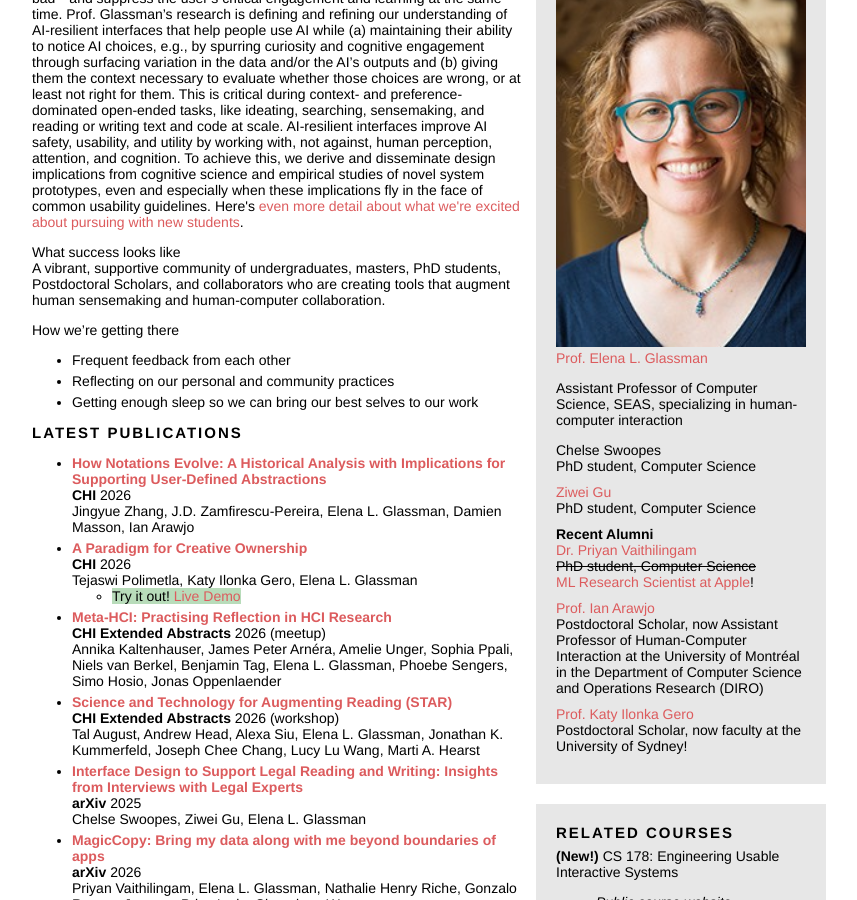
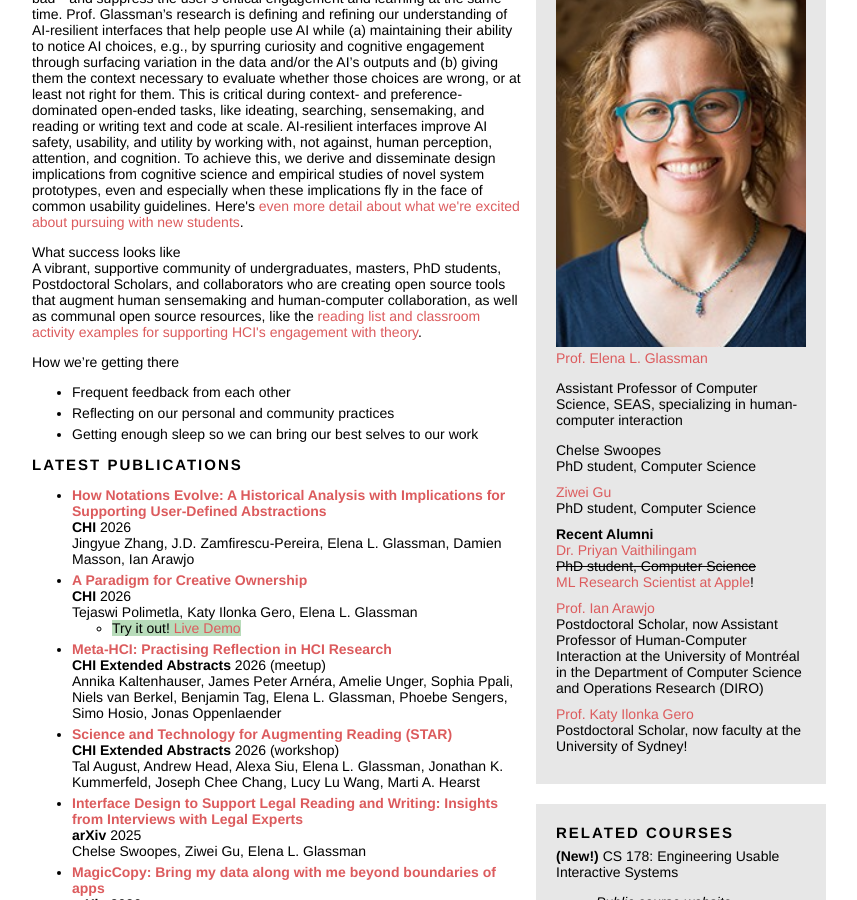
Before and after one commit to eglassman/eglassman.github.io, a Jekyll site: the page built from index.html, in a window 1280 px wide and 900 px high, scrolled down 320 px. Shown: the whole window, without its empty margins (211-1068 px from the left). Built offline with Jekyll 4.4.1, drawn with Linux system fonts in a browser that asks for light colours.

Commit message:
linked to Theory in HCI as part of updated 'what success looks like' subsection

```diff
--- a/index.html
+++ b/index.html
@@ -57,7 +57,7 @@ layout: default
 
     <p>
     <span class="slightlybold">What success looks like</span><br>
-    A vibrant, supportive community of undergraduates, masters, PhD students, Postdoctoral Scholars, and collaborators who are creating tools that augment human sensemaking and human-computer collaboration.
+    A vibrant, supportive community of undergraduates, masters, PhD students, Postdoctoral Scholars, and collaborators who are creating open source tools that augment human sensemaking and human-computer collaboration, as well as communal open source resources, like the <a href="https://glassmanlab.seas.harvard.edu/theory-in-hci/">reading list and classroom activity examples for supporting HCI's engagement with theory</a>.
     <!-- for thought and action  -->
 
     </p>
```
